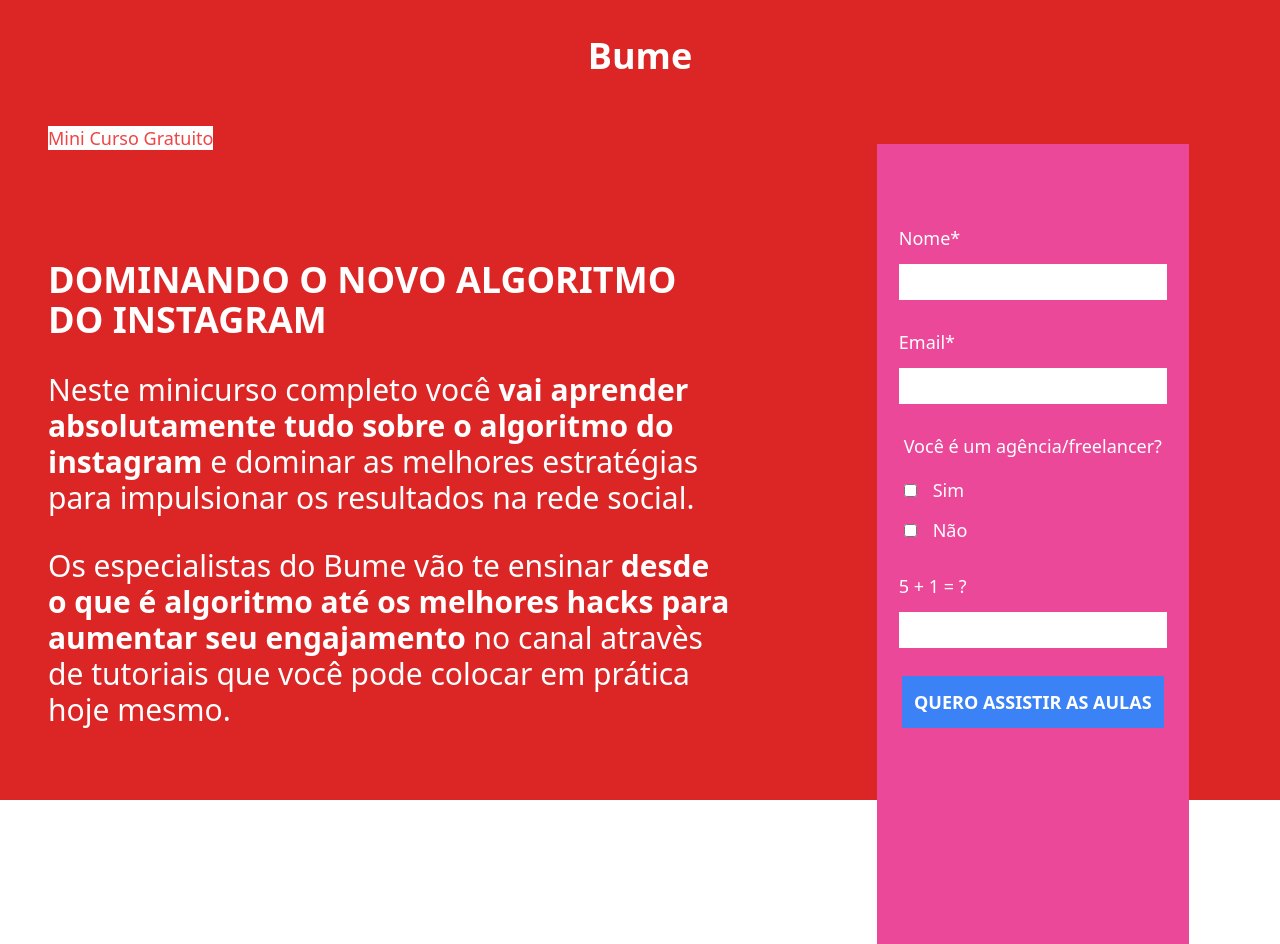
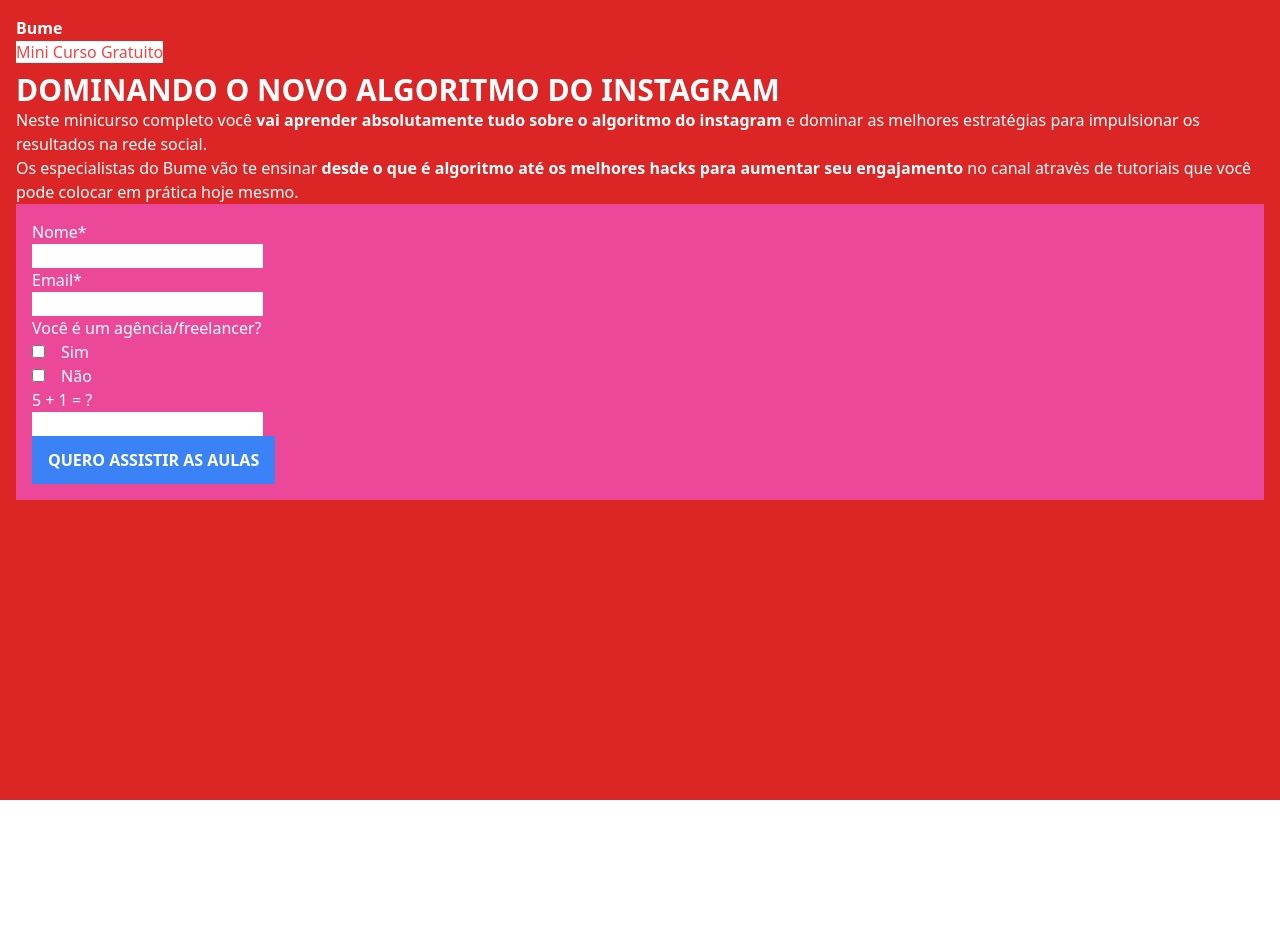
Before and after one commit to Gabriel-Marcelo/angular-e-tailwind, an Angular app: page / in a window 1280 px wide. After the commit the page ends 800 px from the top, so only its background shows below. Built offline with nearby package versions, Linux system fonts and the light colour scheme.

Commit message:
layout estava quebrando

```diff
--- a/src/app/app.component.html
+++ b/src/app/app.component.html
@@ -1,10 +1,10 @@
-<div class="bg-red-600 p-4 flex flex-col space-y-4 md:text-3xl md:space-y-7 md:h-screen">
-  <h1 class="text-white font-bold self-center md:p-5 md:text-4xl"><span>Bume</span></h1>
-  <div class="flex flex-col space-y-5 lg:flex-row lg:text-lg lg:space-x-28 lg:h-screen">
-    <div class="md:space-y-7 lg:px-8 lg:w-3/5">
+<div class="bg-red-600 p-4 sm:h-screen">
+  <h1 class="text-white font-bold"><span>Bume</span></h1>
+  <div class="">
+    <div class="">
       <span class="bg-white text-red-500">Mini Curso Gratuito</span>
-      <div class="flex flex-col space-y-3 mt-2 md:space-y-8 lg:py-20 lg:relative lg:space-y-27 lg:text-3xl">
-        <p class="text-white font-black text-3xl md:text-6xl lg:text-4xl">DOMINANDO O NOVO ALGORITMO DO INSTAGRAM</p>
+      <div class="mt-2">
+        <p class="text-white font-black text-3xl">DOMINANDO O NOVO ALGORITMO DO INSTAGRAM</p>
         <p class="text-white font-light">
           Neste minicurso completo você <span class="font-black">vai aprender absolutamente tudo sobre o algoritmo do instagram</span> e dominar as
           melhores estratégias para impulsionar os resultados na rede social.
@@ -14,21 +14,20 @@
         </p>
       </div>
     </div>
-    <div class="bg-pink-500 p-4 text-white flex flex-col space-y-7 md:items-center md:w-3/4  lg:w-1/4
-    lg:py-20 lg:h-screen lg:relative">
-      <div class="md:space-y-3">
+    <div class="bg-pink-500 p-4 text-white">
+      <div class="">
         <label for="fname">Nome*</label><br>
-        <input class="md:p-3 lg:p-1" type="text" id="fname" name="fname"><br>
+        <input class="" type="text" id="fname" name="fname"><br>
       </div>
-      <div class="md:space-y-3">
+      <div class="">
         <label for="lname">Email*</label><br>
-        <input class="md:p-3 lg:p-1" type="email" id="lname" name="lname">
+        <input class="" type="email" id="lname" name="lname">
       </div>
-      <div class="space-y-4">
+      <div class="">
         <span>Você é um agência/freelancer?</span>
-        <div class="flex flex-col space-y-3">
+        <div class="">
           <div class="">
-            <input class="md:p-3" type="checkbox" id="vehicle1" name="vehicle1" value="Bike">
+            <input class="" type="checkbox" id="vehicle1" name="vehicle1" value="Bike">
             <label class="ml-4" for="vehicle1">Sim</label>
           </div>
           <div class="">
@@ -37,11 +36,11 @@
           </div>
         </div>
       </div>
-      <div class="space-y-3">
+      <div class="">
         <span>5 + 1 = ?</span><br>
-        <input class="md:p-3 lg:p-1" type="text">
+        <input class="" type="text">
       </div>
-      <input class="object-bottom self-center py-3 px-4 bg-blue-500 font-bold md:p-8 lg:p-3" type="submit" value="QUERO ASSISTIR AS AULAS">
+      <input class=" py-3 px-4 bg-blue-500 font-bold" type="submit" value="QUERO ASSISTIR AS AULAS">
     </div>
   </div>
 </div>
--- a/src/index.html
+++ b/src/index.html
@@ -1,5 +1,5 @@
 <!doctype html>
-<html lang="en">
+<html lang="en" class="h-screen">
 <head>
   <meta charset="utf-8">
   <title>TailTest</title>
@@ -7,7 +7,7 @@
   <meta name="viewport" content="width=device-width, initial-scale=1">
   <link rel="icon" type="image/x-icon" href="favicon.ico">
 </head>
-<body>
+<body class="h-screen">
   <app-root></app-root>
 </body>
 </html>
```
